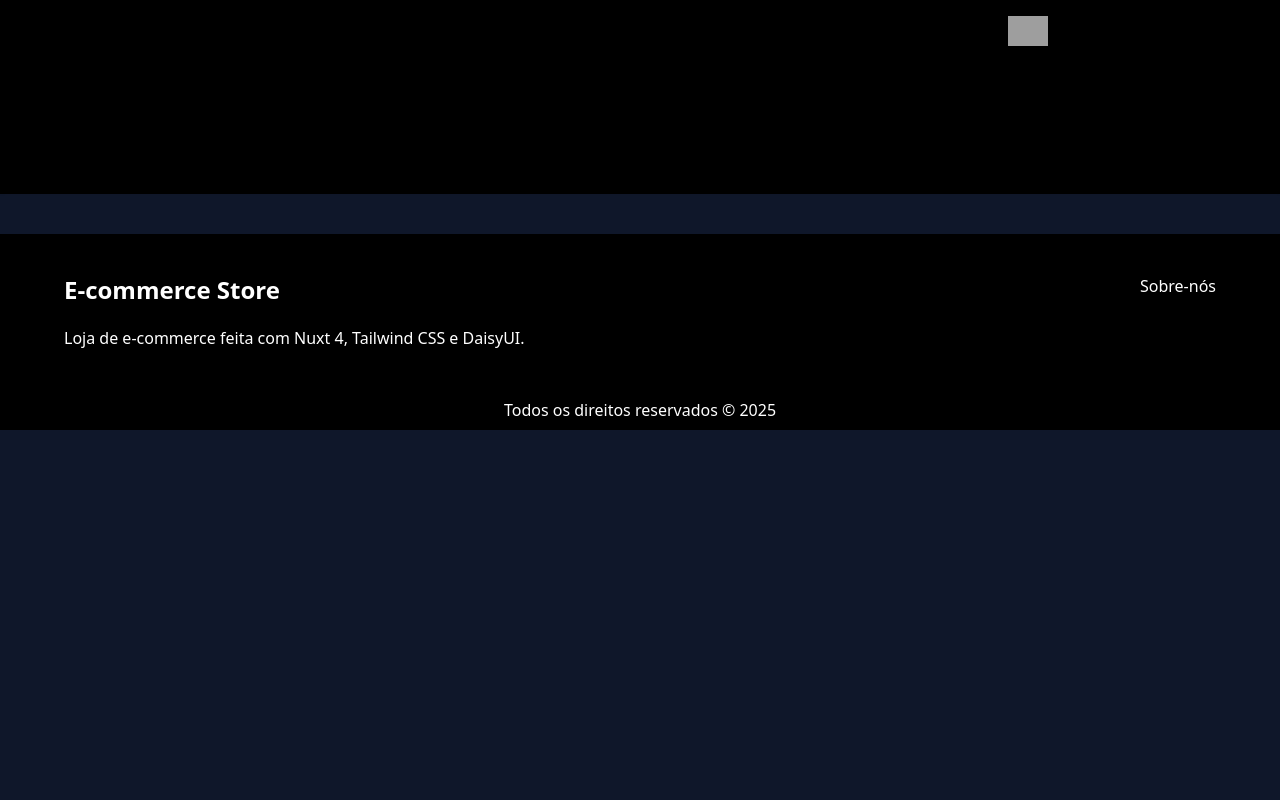
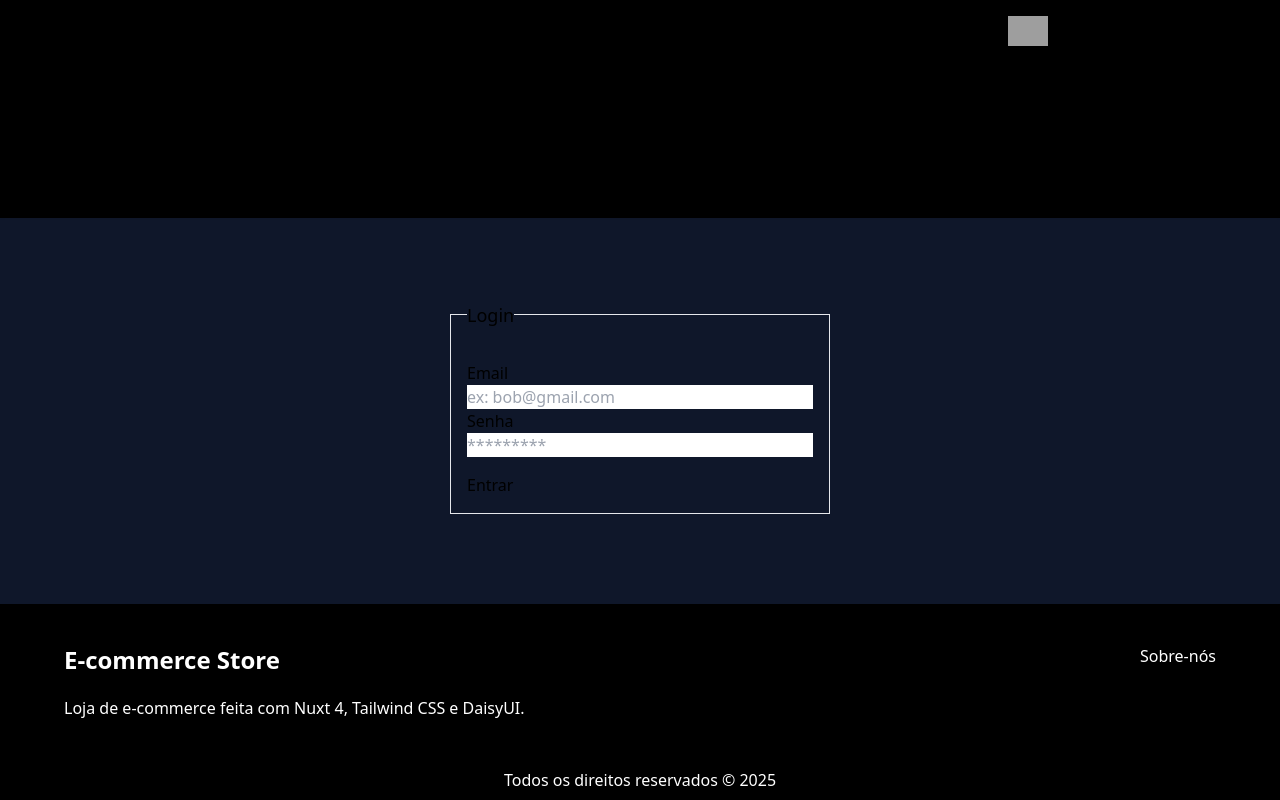
Before and after one commit to Helton-Carlos/e-commerce-nuxt-4, a Nuxt app: page /login in a window 1280 px wide. Built offline with nearby package versions, Linux system fonts and the light colour scheme; grey boxes are pictures that could not be loaded.

Commit message:
feat: add page login

```diff
--- a/app/components/Header.vue
+++ b/app/components/Header.vue
@@ -1,5 +1,5 @@
 <script setup lang="ts">
-import { useUserStore } from '~/store/user';
+import { useUserStore } from '~/stores/user';
 
 const userStore = useUserStore();
 
@@ -16,9 +16,9 @@ onMounted(() => {
   <header>
     <nav class="bg-black shadow-sm">
       <div class="container flex items-center justify-between py-4">
-        <div>
-          <h1 class="text-2xl font-bold">E-commerce Store</h1>
-        </div>
+        <NuxtLink to="/" class="text-2xl font-bold">
+          E-commerce Store
+        </NuxtLink>
 
         <div class="flex gap-4">
           <div class="dropdown dropdown-end">
@@ -77,6 +77,9 @@ onMounted(() => {
                   Profile: {{ userStore.user?.name }}
                 </a>
               </li>
+              <li>
+                <NuxtLink to="/login">Login</NuxtLink>
+              </li>
               <li><a>Settings</a></li>
               <li><a>Logout</a></li>
             </ul>
--- a/app/layouts/default.vue
+++ b/app/layouts/default.vue
@@ -1,7 +1,9 @@
 <template>
-  <div>
+  <div class="h-screen flex flex-col">
     <Header />
-    <slot />
+    <div class="flex-1">
+      <slot />
+    </div>
     <Footer />
   </div>
 </template>
--- /dev/null
+++ b/app/pages/login/index.vue
@@ -0,0 +1,29 @@
+<script setup lang="ts"></script>
+
+<template>
+  <div class="flex items-center justify-center h-full">
+    <fieldset
+      class="w-[90%] fieldset bg-base-200 border-base-300 rounded-box border mt-4 p-4 md:w-[380px] mx-auto"
+    >
+      <legend class="fieldset-legend text-lg py-4">Login</legend>
+
+      <label class="email">Email</label>
+      <input
+        type="email"
+        id="email"
+        class="input w-full"
+        placeholder="ex: bob@gmail.com"
+      />
+
+      <label class="label">Senha</label>
+      <input
+        type="password"
+        id="password"
+        class="input w-full"
+        placeholder="*********"
+      />
+
+      <button type="submit" class="btn btn-primary mt-4">Entrar</button>
+    </fieldset>
+  </div>
+</template>
```
Also changed, not shown: app/stores/user.ts (renamed from app/store/user.ts).
